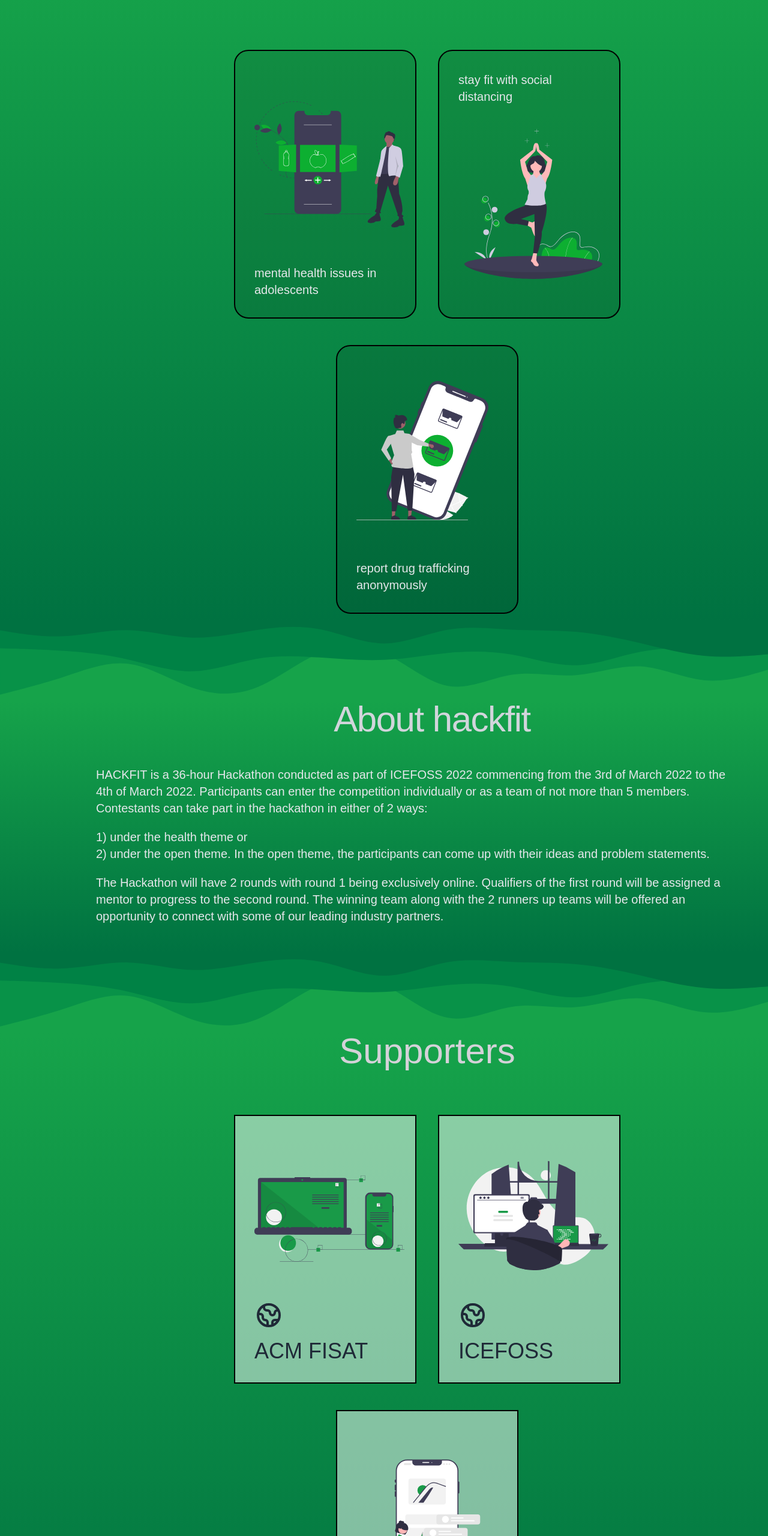
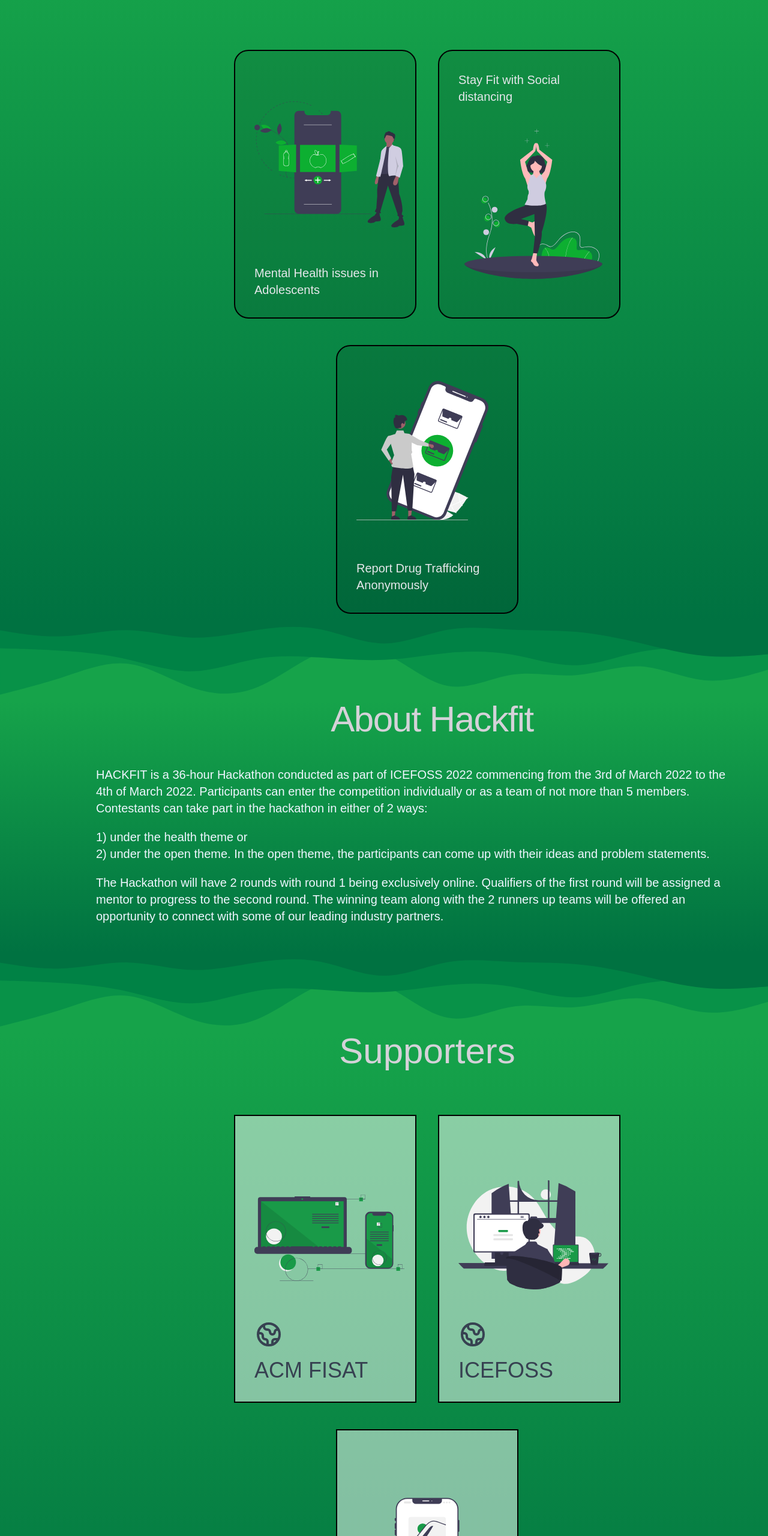
Before and after one commit to ICEFOSS/hackfit, a React (Create React App) app: page / in a window 1280 px wide. Shown: the part 986-3546 px from the top of the page at 60% size. Built offline with nearby package versions, Linux system fonts and the light colour scheme; a web font is replaced by a local one.

Commit message:
changed title color in multiple file and reduce text in supporter to avoid overflow on devices that block pixeboy font

```diff
--- a/src/components/Prize.js
+++ b/src/components/Prize.js
@@ -5,8 +5,8 @@ export default class Prize extends Component {
       <section className=" ml-0 md:ml-36"
         id="Prices">
         <div className="text-center pb-12">
-          <h1 className="text-5xl md:text-6xl font-heading text-white">
-            prizes
+          <h1 className="text-5xl md:text-6xl font-heading text-brochwhite">
+            Prizes
           </h1>
         </div>
         <div className="flex flex-wrap flex-row gap-6 justify-center mx-4 xs:mx-auto">
--- a/src/components/about.js
+++ b/src/components/about.js
@@ -5,8 +5,8 @@ export default class About extends Component {
     return <div className="ml-0 md:ml-36 lg:ml-0"
       id='About'
     >
-      <h1 className='text-center text-5xl md:text-6xl leading-normal lg:pl-40 tracking-tight text-gray-300'>About hackfit</h1>
-      <div className='flex  flex-wrap lg:pl-40 p-12 mx-auto md:text-xl max-w-7xl text-gray-200'>
+      <h1 className='text-center text-5xl md:text-6xl leading-normal lg:pl-40 tracking-tight text-brochwhite'>About Hackfit</h1>
+      <div className='flex  flex-wrap lg:pl-40 p-12 mx-auto md:text-xl max-w-7xl text-blue-50'>
         <p>HACKFIT is a 36-hour Hackathon conducted as part of ICEFOSS 2022 commencing from the 3rd of March 2022 to the 4th of March 2022.  Participants can enter the competition individually or as a team of not more than 5 members. Contestants can take part in the hackathon in either of 2 ways:
           <ol className='my-5'>
             <li>
--- a/src/components/prob_statement.js
+++ b/src/components/prob_statement.js
@@ -3,19 +3,6 @@ import { stayfit_with_social_distancing, mental_health_issues, report_drug_traff
 import ProbModal from "./prob_modal";
 
 export default function ProbState() {
-    // const [IsGoingToRegister, setIsGoingToRegister] = React.useState(false);
-
-    // function toggleIsGoingToRegister() {
-    //     setIsGoingToRegister(!IsGoingToRegister);
-
-    //     (function scrollToAbout(IsGoingToRegister) {
-    //         if (IsGoingToRegister) {
-    //             document.getElementById('About').scrollIntoView();
-    //             setIsGoingToRegister(false);
-    //         }
-    //     })();
-    // }
-
     return (
 
         <section className="ml-0 md:ml-36"
@@ -28,8 +15,8 @@ export default function ProbState() {
 
                     <Supporters_each_section
                         id='0'
-                        title="mental health issues in adolescents"
-                        description={`Adolescence can be a risky period for mental health problems because teenagers are going through many changes and challenges in a short period. Globally, one in seven 10-19 year-olds experiences a mental disorder, accounting for 13% of ...`}
+                        title="Mental Health issues in Adolescents"
+                        description={`Adolescence can be a risky period for mental health problems because teenagers are going through many changes and challenges in a short period. Globally, one in seven 10-19 year-olds experiences ...`}
                         link="#"
                         svg={mental_health_issues}
                     // function={this.scrollToAbout}
@@ -37,7 +24,7 @@ export default function ProbState() {
 
                     <Supporters_each_section
                         id='1'
-                        title="stay fit with social distancing"
+                        title="Stay Fit with Social distancing"
                         description={`In the COVID -19 pandemic situation ,where all of us were forced into our homes and had to quit working out in gyms and public spaces , maintaining workout routines became difficult .And in such a situation, staying fit and eating healthy is ...`}
                         link="#"
                         svg={stayfit_with_social_distancing}
@@ -46,7 +33,7 @@ export default function ProbState() {
                     />
                     <Supporters_each_section
                         id='2'
-                        title="report drug trafficking anonymously"
+                        title="Report Drug Trafficking Anonymously"
                         description={`Due to its proximity to two of the "three key production areas" for opium, India is facing the illegal drugs crisis. But cross-border trafficking explains only part of the illicit drugs trade that runs ...`}
                         link="#"
                         svg={report_drug_trafficking}
--- a/src/components/supporter.js
+++ b/src/components/supporter.js
@@ -8,7 +8,7 @@ export default function Supported() {
         <h1 className="mx-6 font-pixe text-center text-brochwhite text-5xl md:text-6xl sm:text-center sm:mx-0">
           Supporters
         </h1>
-        <div className="mt-16 justify-center text-gray-800 flex flex-wrap flex-row md:flex-row-mx-1 gap-5">
+        <div className="mt-16 justify-center text-gray-700 flex flex-wrap flex-row md:flex-row-mx-1 gap-5">
 
           <Supporters_each_section
             supporter="ACM FISAT"
@@ -44,7 +44,7 @@ function Supporters_each_section(props) {
   return (
     <>
       <div className="my-1 px-1 md:p-2 w-80 sm:w-80">
-        <a className="relative block group h-[455px] active:h-auto hover:h-auto sm:h-[28rem] sm:hover:h-[28rem]">
+        <a className="relative block group h-[455px] active:h-auto hover:h-auto sm:h-[30rem] sm:hover:h-[30rem]">
           <span className="absolute inset-0 border-2 border-white bg-opacity-60 border-dashed"></span>
 
           <div className="relative flex items-end h-full transition-transform transform bg-white bg-opacity-50 border-2 border-black group-hover:-translate-x-2 group-hover:-translate-y-2">
```
